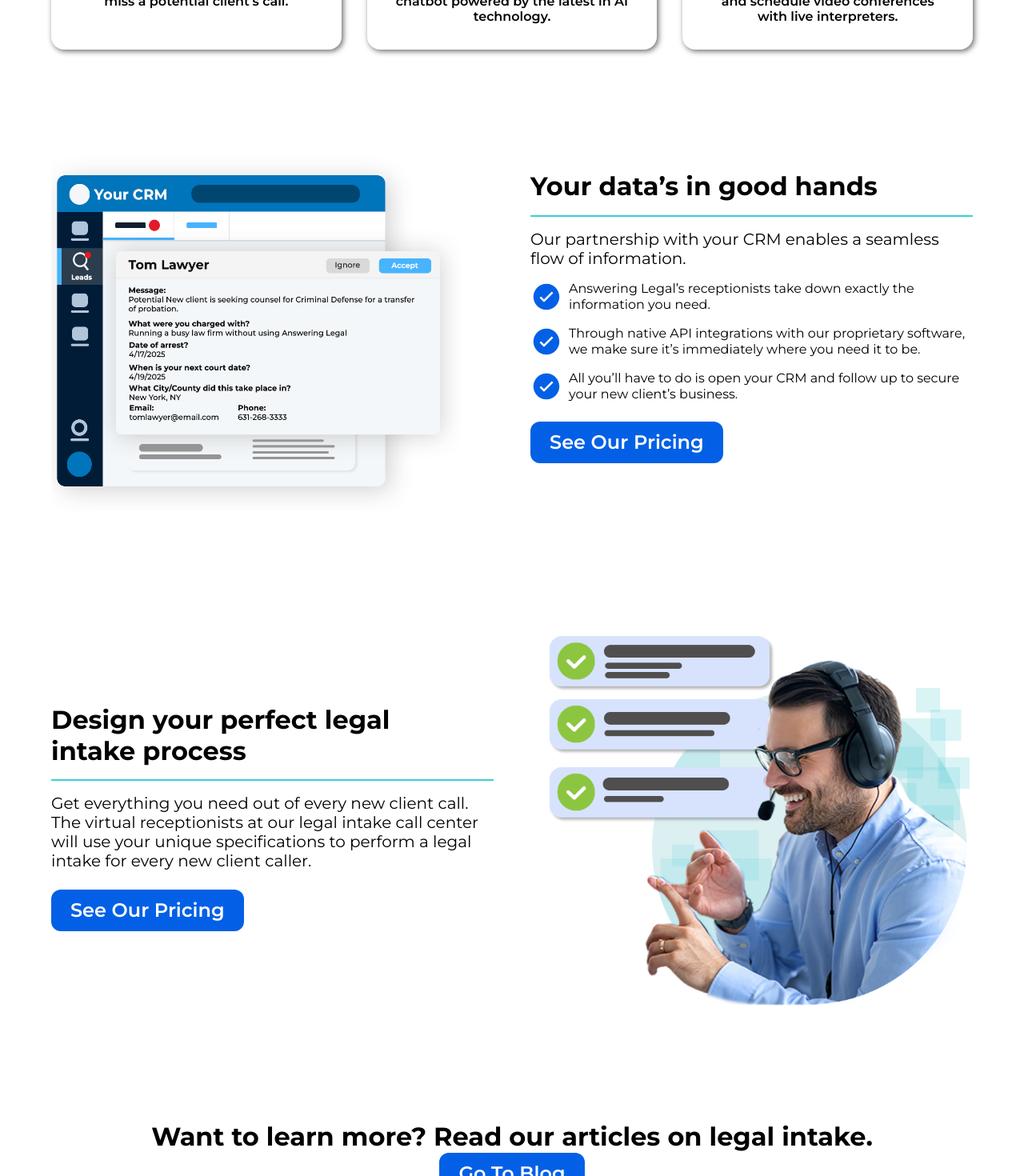
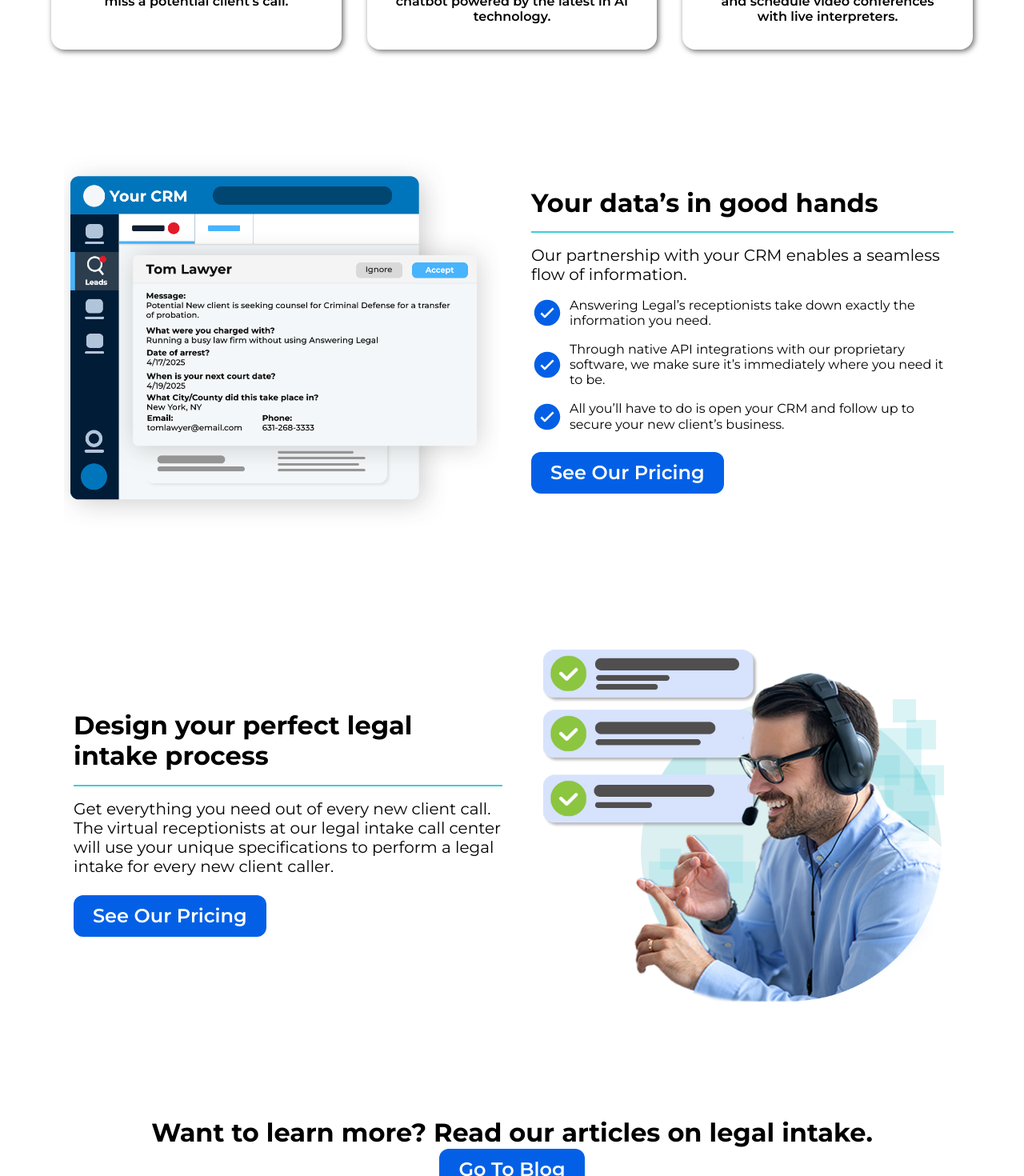
Before and after one commit to kayla-pagan/next-app, a Next.js app: page / in a window 1280 px wide. Shown: the part 1060-2530 px from the top of the page at 80% size. Built offline with nearby package versions, Linux system fonts and the light colour scheme.

Commit message:
Fix mobile padding to match mobile design

```diff
--- a/app/page.tsx
+++ b/app/page.tsx
@@ -70,11 +70,11 @@ export default function Home() {
       </section>
 
       {/* services section */}
-      <section className="py-16 px-4 md:-mt-[250px] md:relative z-10">
+      <section className="py-12 px-4 md:py-16 md:-mt-[250px] md:relative z-10">
         <h2 className="header-3 text-dark-grey text-pretty pb-3 border-b-2 border-teal text-center max-w-7xl mx-auto md:header-2 md:text-white">
           Here’s what we can do for your law firm
         </h2>
-        <div className="flex flex-col justify-between gap-8 max-w-6xl mx-auto pt-8 md:flex-row">
+        <div className="flex flex-col justify-between gap-8 max-w-6xl mx-auto pt-8 md:flex-row md:gap-0">
           <div className="bg-white p-8 basis-[31.5%] text-center rounded-2xl shadow-[2px_2px_7px_rgba(0,0,0,0.6)]">
             <Image
               src={AnsweringServiceIcon}
@@ -106,15 +106,15 @@ export default function Home() {
       </section>
 
       {/* data section */}
-      <section className="flex flex-col justify-between max-w-6xl mx-auto py-16 md:flex-row">
-        <div className="basis-[48%]">
+      <section className="flex flex-col justify-between items-center max-w-6xl mx-auto px-4 py-12 md:py-16 md:flex-row md:px-0">
+        <div className="basis-[50%]">
           <Image
             src={CrmGraphic}
             alt=""
-            className="w-xl h-[453px] min-w-sm max-w-lg"
+            className="w-full h-auto px-6 pb-12 md:pb-0 md:px-4 md:object-contain"
           />
         </div>
-        <div className="basis-[48%] pt-6">
+        <div className="basis-[50%] md:px-6">
           <h2 className="header-2 pb-4 border-b-2 border-teal">Your data’s in good hands</h2>
           <p className="body-2 pt-4">Our partnership with your CRM enables a seamless flow of information.</p>
           <ul className="pt-4 pb-6">
@@ -136,8 +136,8 @@ export default function Home() {
       </section>
 
       {/* intake process section */}
-      <section className="flex flex-col justify-between items-center max-w-6xl mx-auto py-16 md:flex-row">
-        <div className="basis-[48%]">
+      <section className="flex flex-col justify-between items-center max-w-6xl mx-auto px-4 py-12 md:py-16 md:flex-row">
+        <div className="basis-[50%] md:px-3">
           <h2 className="header-2 pb-4 border-b-2 border-teal text-pretty">Design your perfect legal intake process</h2>
           <p className="body-2 pt-4 pb-6">
             Get everything you need out of every new client call. The virtual receptionists at our legal intake call center will use
@@ -145,24 +145,24 @@ export default function Home() {
           </p>
           <LinkButton href="/pricing" variant="primary" size="lg">See our pricing</LinkButton>
         </div>
-        <div className="basis-[48%]">
+        <div className="basis-[50%] order-first md:order-none">
           <Image
             src={ReceptionistImg}
             alt=""
-            className="w-full h-full object-cover"
+            className="w-full h-auto px-6 pb-12 md:pb-0 md:px-4 md:object-contain"
           />
         </div>
       </section>
 
       {/* blog section */}
-      <section className="flex flex-col justify-center items-center max-w-6xl mx-auto py-16">
+      <section className="flex flex-col justify-center items-center max-w-6xl mx-auto py-12 md:py-16">
         <h2 className="header-2">Want to learn more? Read our articles on legal intake.</h2>
         {/* carousel */}
         <LinkButton href="/blog" variant="primary" size="lg">Go to blog</LinkButton>
       </section>
 
       {/* form section */}
-      <section className="flex flex-col justify-center items-center max-w-6xl mx-auto py-16 md:flex-row">
+      <section className="flex flex-col justify-center items-center max-w-6xl mx-auto py-12 md:py-16 md:flex-row">
         <div className="flex-1">
           <h2 className="header-2 md:header-1">24/7 coverage at a fraction of the cost of in-house receptionists.</h2>
           <p className="subtitle-1">
```
